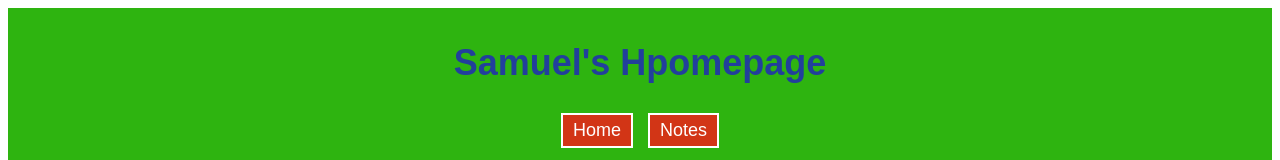
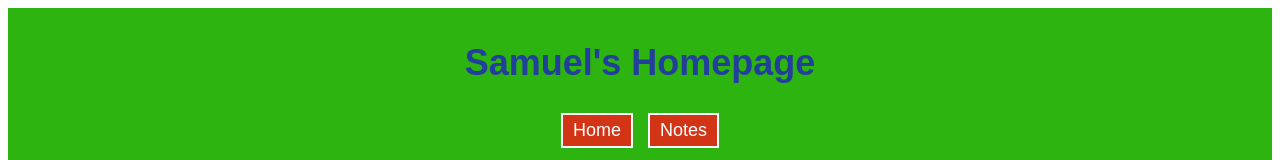
Before and after one commit to ezinSamuel/ezinSamuel.github.io, a plain HTML site: page html-assignment/index.html in a window 1280 px wide. Shown: the top 160 px of the page. Drawn offline with Linux system fonts and the light colour scheme.

Commit message:
grammar error changed

```diff
--- a/html-assignment/index.html
+++ b/html-assignment/index.html
@@ -8,7 +8,7 @@
 </head>
 <body>
     <header>
-        <h1 class="site-title">Samuel's Hpomepage </h1>
+        <h1 class="site-title">Samuel's Homepage </h1>
         <nav>
             <a href="index.html">Home</a>
             <a href="notes.html">Notes</a>
```
